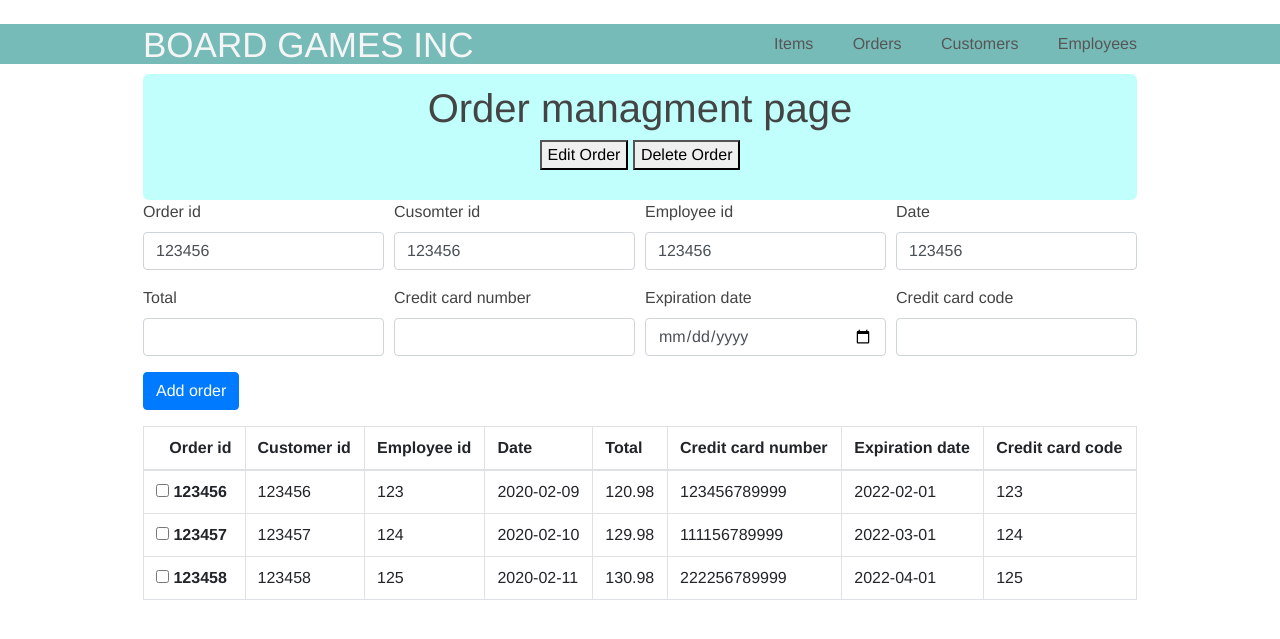
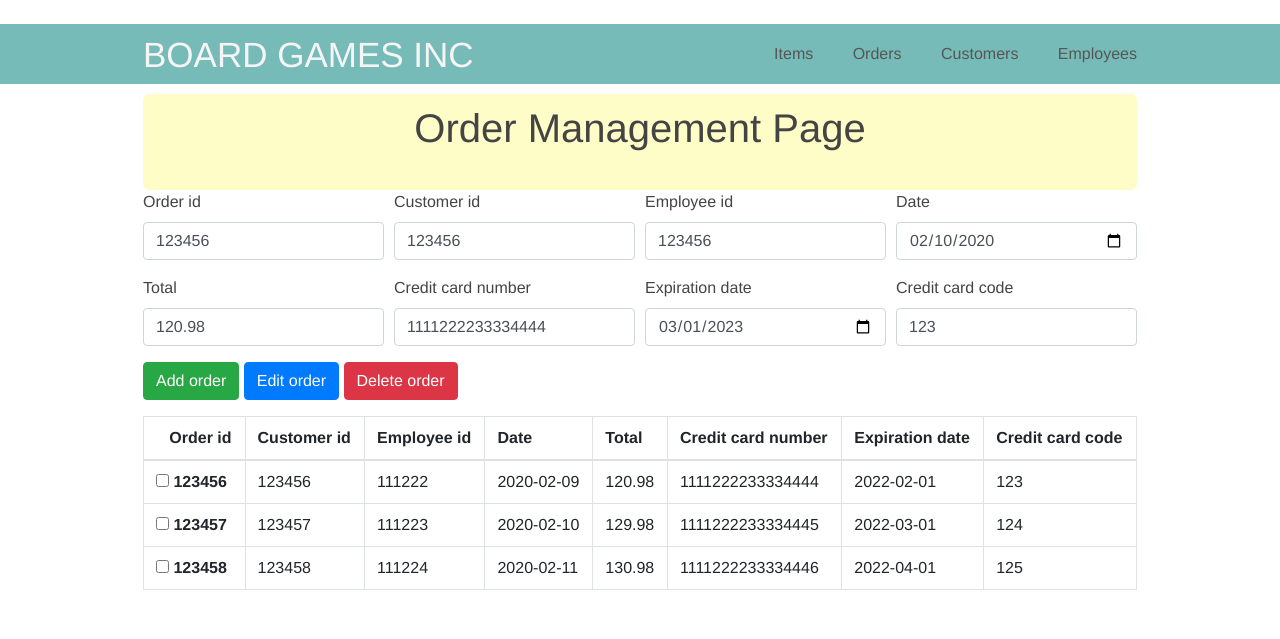
Before and after one commit to Chopsaru/CS340-Project, a Flask app: page /Orders in a window 1280 px wide. Shown: the top 639 px of the page. Run offline with Flask 2, Linux system fonts and the light colour scheme; some libraries are stand-ins or nearby versions.

Commit message:
Updated buttons, CSS, tweaked forms

```diff
--- a/CS340 Project/static/style.css
+++ b/CS340 Project/static/style.css
@@ -7,10 +7,11 @@ body {
 
 header {
     background-color: #69B4B1;
-    height: 40px;
+    height: 60px;
     width: 100%;
     opacity: .9;
     margin-bottom: 10px;
+    padding: 10px 0px 10px 0px;
 }
 
     header h1.logo {
@@ -34,7 +35,7 @@ div.index {
 div.items {
     padding: 10px 0 30px 0;
     text-align: center;
-    background-color: #C0FFFC;
+    background-color: #ddfad2;
     -webkit-border-radius: 6px;
     -moz-border-radius: 6px;
     border-radius: 6px;
@@ -42,23 +43,26 @@ div.items {
 
 div.orders {
     padding: 10px 0 30px 0;
-    background-color: #C0FFFC;
+    text-align: center;
+    background-color: #fffdc7;
     -webkit-border-radius: 6px;
     -moz-border-radius: 6px;
     border-radius: 6px;
 }
 
-div.Customers {
+div.customers {
     padding: 10px 0 30px 0;
-    background-color: #C0FFFC;
+    text-align: center;
+    background-color: #fed4ff;
     -webkit-border-radius: 6px;
     -moz-border-radius: 6px;
     border-radius: 6px;
 }
 
-div.Employees {
+div.employees {
     padding: 10px 0 30px 0;
-    background-color: #C0FFFC;
+    text-align: center;
+    background-color: #c0d8f0;
     -webkit-border-radius: 6px;
     -moz-border-radius: 6px;
     border-radius: 6px;
--- a/CS340 Project/templates/Orders.html
+++ b/CS340 Project/templates/Orders.html
@@ -1,9 +1,7 @@
 {% extends "menu.html" %}
 {% block content %}
-<div class="Items">
-    <h1>Order managment page</h1>
-    <button type="button"> Edit Order</button>
-    <button type="button"> Delete Order</button>
+<div class="orders">
+    <h1>Order Management Page</h1>
 </div>
 <form>
     <div class="form-row">
@@ -12,7 +10,7 @@
             <input type="number" class="form-control" id="validationDefault01" value="123456" required>
         </div>
         <div class="col-md-3 mb-3">
-            <label for="validationDefault02">Cusomter id</label>
+            <label for="validationDefault02">Customer id</label>
             <input type="number" class="form-control" id="validationDefault02" value="123456" required>
         </div>
         <div class="col-md-3 mb-3">
@@ -21,28 +19,30 @@
         </div>
         <div class="col-md-3 mb-3">
             <label for="validationDefault01">Date</label>
-            <input type="number" class="form-control" id="validationDefault01" value="123456" required>
+            <input type="date" class="form-control" id="validationDefault01" value="2020-02-10" required>
         </div>
     </div>
     <div class="form-row">
         <div class="col-md-3 mb-3">
             <label for="validationDefault03">Total</label>
-            <input type="number" class="form-control" id="validationDefault03" required>
+            <input type="number" class="form-control" id="validationDefault03" value="120.98" required>
         </div>
         <div class="col-md-3 mb-3">
             <label for="validationDefault04">Credit card number</label>
-            <input type="number" class="form-control" id="validationDefault04" required>
+            <input type="number" class="form-control" id="validationDefault04" value="1111222233334444" required>
         </div>
         <div class="col-md-3 mb-3">
             <label for="validationDefault04">Expiration date</label>
-            <input type="date" class="form-control" id="validationDefault04" required>
+            <input type="date" class="form-control" id="validationDefault04" value="2023-03-01" required>
         </div>
         <div class="col-md-3 mb-3">
             <label for="validationDefault04">Credit card code</label>
-            <input type="number" class="form-control" id="validationDefault04" required>
+            <input type="number" class="form-control" id="validationDefault04" value="123" required>
         </div>
     </div>
-    <button class="btn btn-primary" type="submit">Add order</button>
+    <button class="btn btn-success" type="submit">Add order</button>
+    <button class="btn btn-primary" type="submit">Edit order</button>
+    <button class="btn btn-danger" type="submit">Delete order</button>
 </form>
 <table class="table table-bordered">
     <thead>
@@ -61,30 +61,30 @@
         <tr>
             <th scope="row"><input type="checkbox" aria-label="textbox for row">  123456</th>
             <td>123456</td>
-            <td>123</td>
+            <td>111222</td>
             <td>2020-02-09</td>
             <td>120.98</td>
-            <td>123456789999</td>
+            <td>1111222233334444</td>
             <td>2022-02-01</td>
             <td>123</td>
         </tr>
         <tr>
             <th scope="row"><input type="checkbox" aria-label="textbox for row">  123457</th>
             <td>123457</td>
-            <td>124</td>
+            <td>111223</td>
             <td>2020-02-10</td>
             <td>129.98</td>
-            <td>111156789999</td>
+            <td>1111222233334445</td>
             <td>2022-03-01</td>
             <td>124</td>
         </tr>
         <tr>
             <th scope="row"><input type="checkbox" aria-label="textbox for row">  123458</th>
             <td>123458</td>
-            <td>125</td>
+            <td>111224</td>
             <td>2020-02-11</td>
             <td>130.98</td>
-            <td>222256789999</td>
+            <td>1111222233334446</td>
             <td>2022-04-01</td>
             <td>125</td>
         </tr>
--- a/CS340 Project/templates/index.html
+++ b/CS340 Project/templates/index.html
@@ -2,6 +2,6 @@
 {% block content %}
     <div class="index">
         <h1 class="logo">Insert Board Game Logo here</h1>
-        <h3>User nav bar to nav</h3>
+        <h3>User nav bar to navigate to other pages</h3>
     </div>
 {% endblock %}
```
Also changed, not shown: CS340 Project/templates/Customers.html (+17 -19 lines), CS340 Project/templates/Employees.html (+9 -9 lines), CS340 Project/templates/Items.html (+10 -10 lines).
